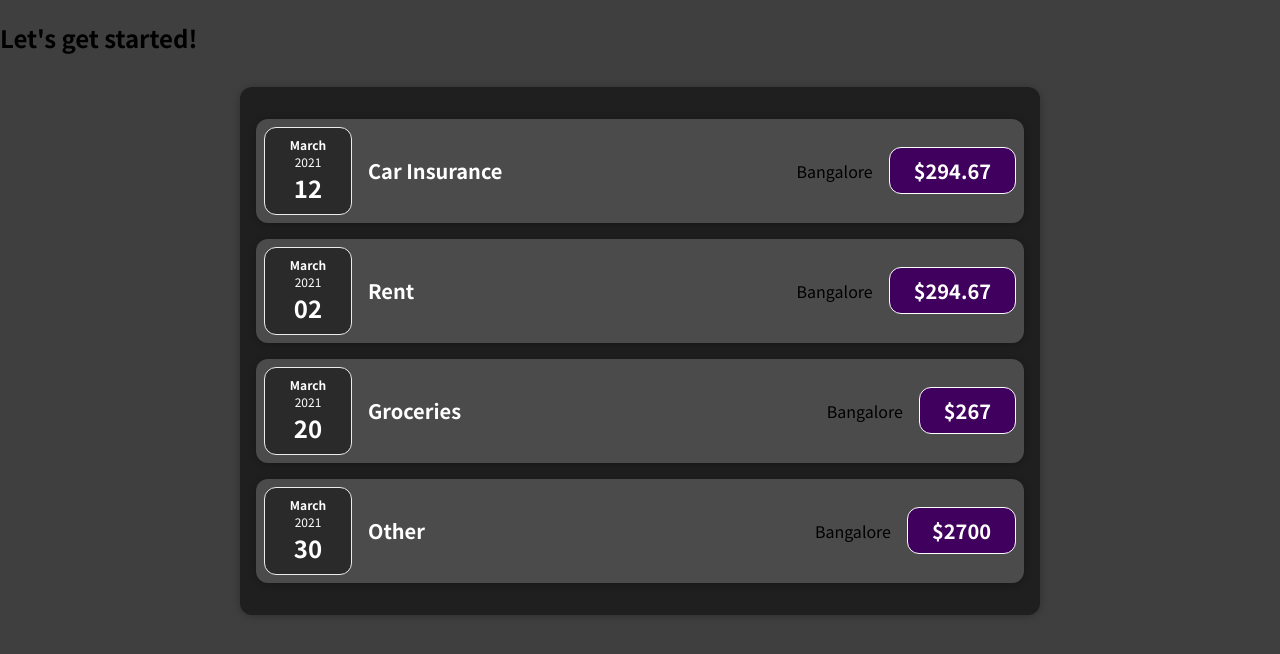
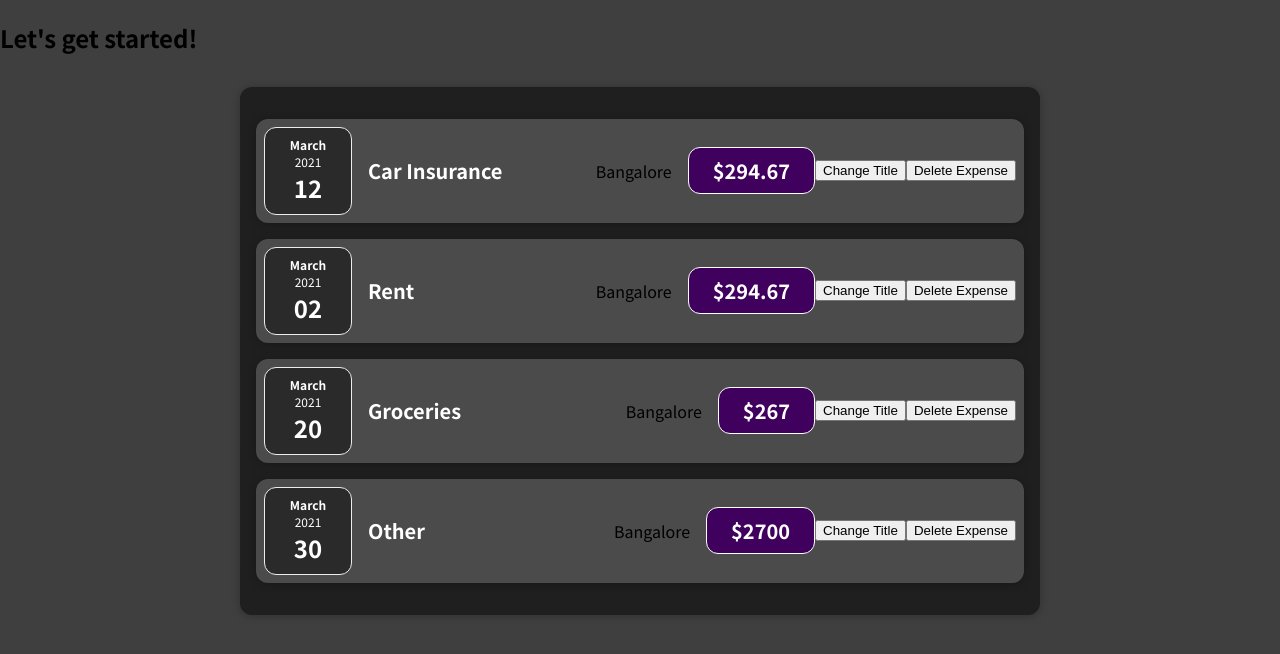
Before and after one commit to tr3atm3/TrackYourExpense, a React (Create React App) app: page / in a window 1280 px wide. Shown: the top 654 px of the page. Built offline with nearby package versions, Linux system fonts and the light colour scheme.

Commit message:
DeleteBtnAdded

```diff
--- a/src/components/Expenses/ExpenseItem.js
+++ b/src/components/Expenses/ExpenseItem.js
@@ -3,6 +3,12 @@ import { ExpenseDate } from "./ExpenseDate";
 import ExpenseDetails from "./ExpenseDetails";
 import Card from "../UI/Card";
 const ExpenseItem = (props) => {
+  const clickHandler = () => {
+    console.log("Clicked");
+  };
+  const deleteHandler = (e) => {
+    e.target.parentElement.style.display = "none";
+  };
   return (
     <Card className="expense-item">
       <ExpenseDate date={props.date} />
@@ -11,6 +17,8 @@ const ExpenseItem = (props) => {
         locationOfExpenditure={props.locationOfExpenditure}
         title={props.title}
       />
+      <button onClick={clickHandler}>Change Title</button>
+      <button onClick={deleteHandler}>Delete Expense</button>
     </Card>
   );
 };
```
